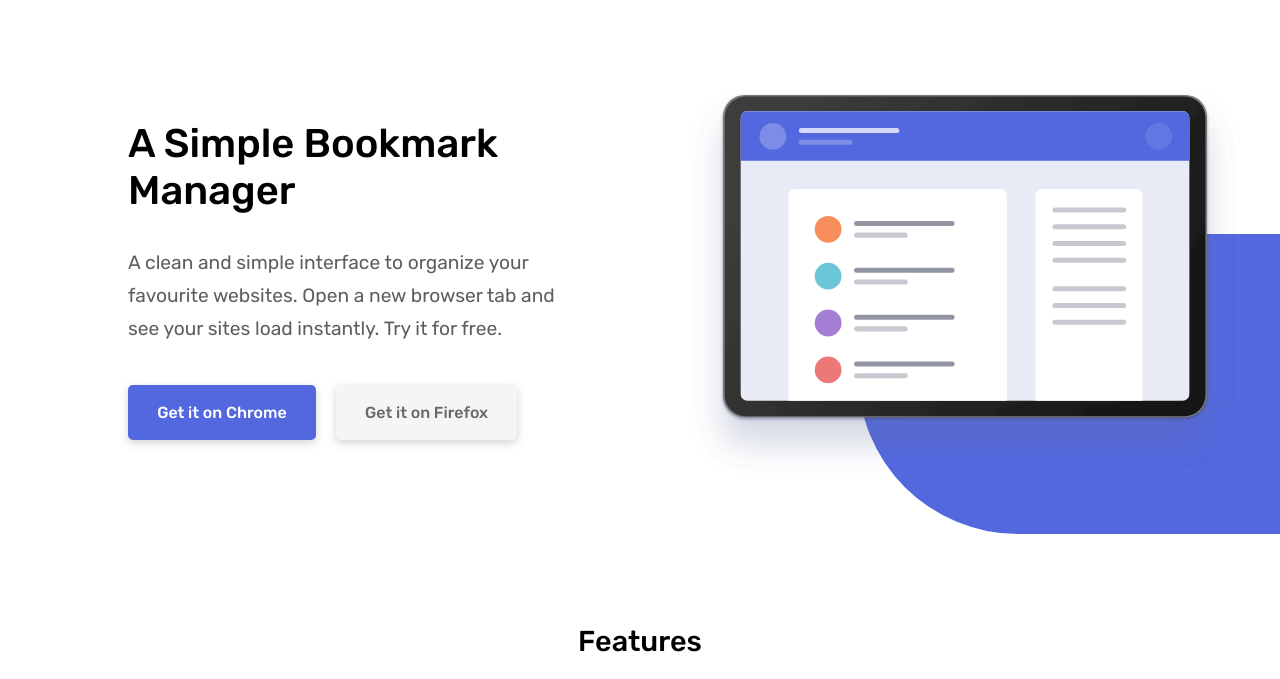
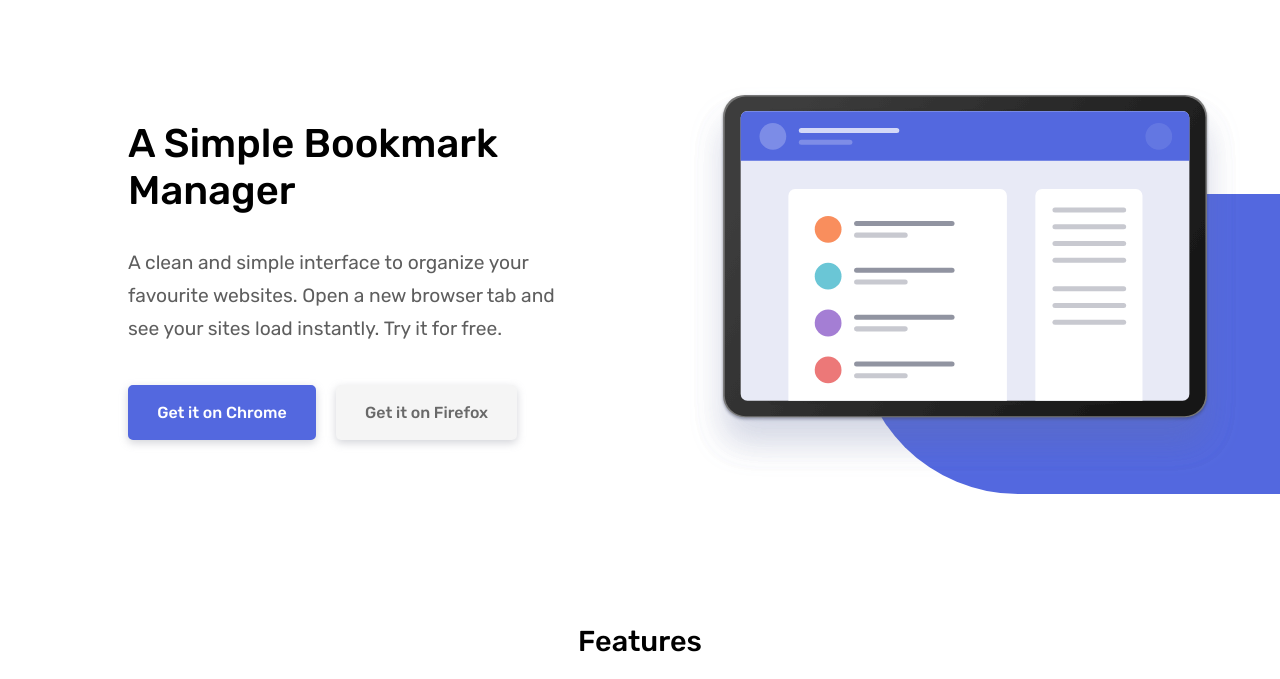
Before and after one commit to jiatian2300/Bookmark-landing-page-FM, a plain HTML site: page index.html in a window 1280 px wide. Shown: the part 83-762 px from the top of the page. Drawn offline with Linux system fonts and the light colour scheme.

Commit message:
reposition hero_img + blob

```diff
--- a/css/style.scss
+++ b/css/style.scss
@@ -191,7 +191,7 @@ nav {
         max-height: 270px;
         max-width: 500px;
         right: 0;
-        top: calc(12em + 6vw);
+        top: calc(10em + 6vw);
         border-radius: 100px 0 0 160px;
         position: absolute;
         z-index: -1;
--- a/index.html
+++ b/index.html
@@ -47,10 +47,10 @@
     </div>
   </nav>
 
-  <section class="hero container">
+  <section class="hero ">
     <img src="./images/illustration-hero.svg" class="hero_img" alt="broswer illustration">
     <div class="blob"></div>
-    <div class="hero_content">
+    <div class="hero_content container">
       <h1>A Simple Bookmark Manager</h1>
       <p>A clean and simple interface to organize your favourite websites. Open a new
         browser tab and see your sites load instantly. Try it for free.</p>
```
Also changed, not shown: css/style.css.
